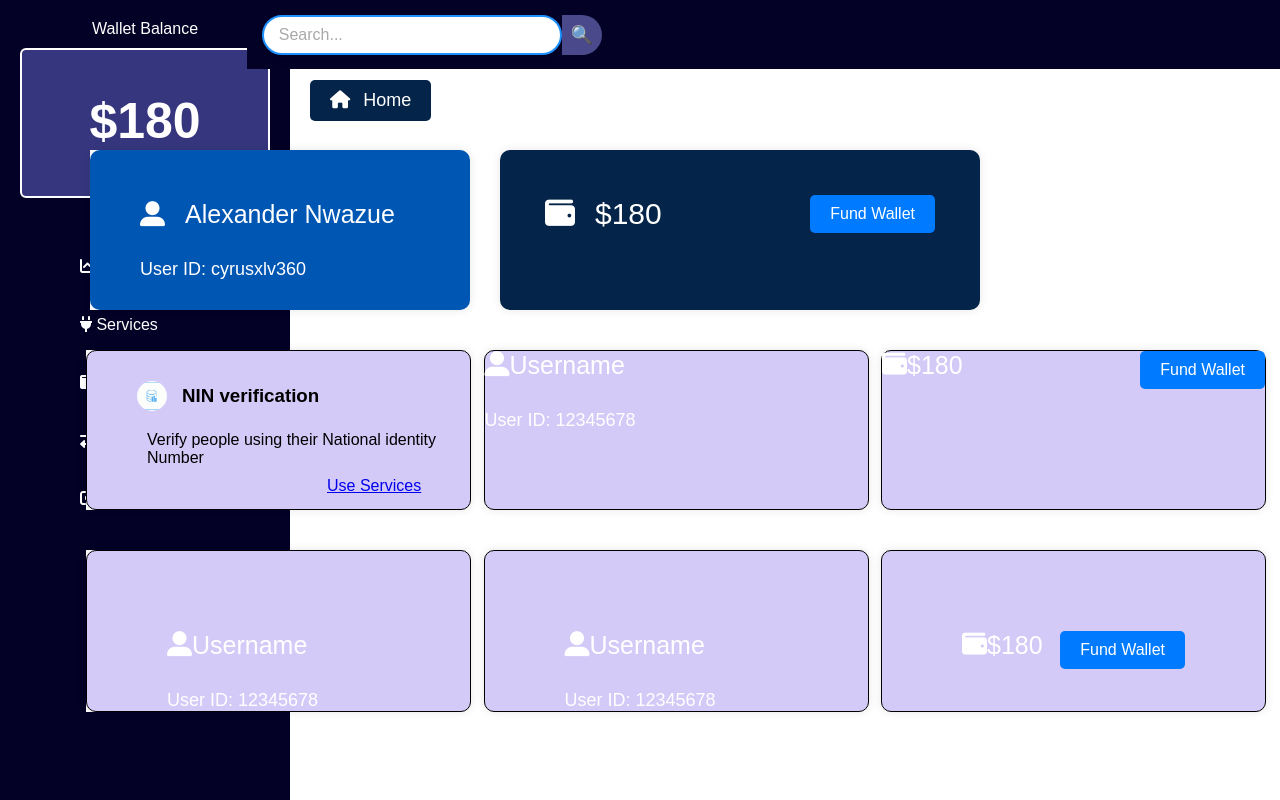
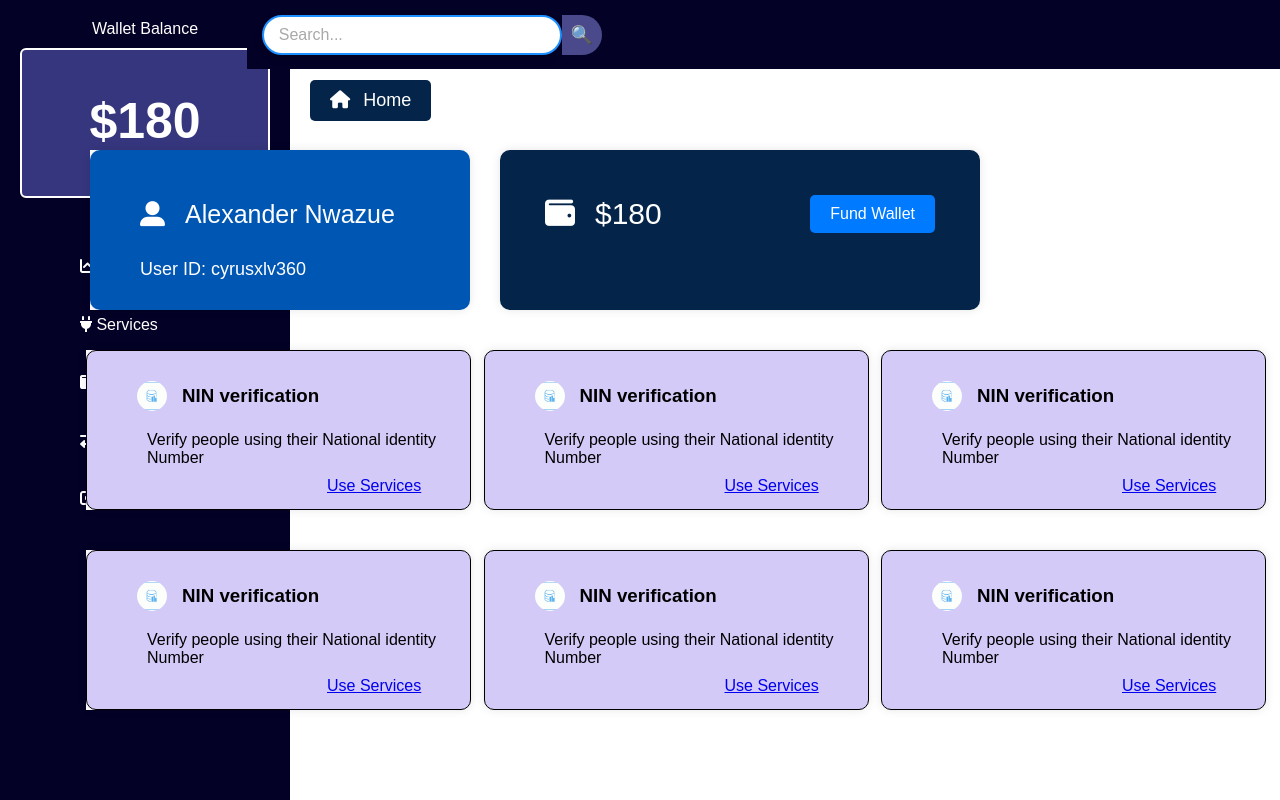
Before and after one commit to cyrusxlv/Data-Plug, a plain HTML site: page dashboard.html in a window 1280 px wide. Shown: the top 800 px of the page. Drawn offline with Linux system fonts and the light colour scheme.

Commit message:
edited all six cards

```diff
--- a/dashboard.html
+++ b/dashboard.html
@@ -64,47 +64,57 @@
             </div>
 
             <div class="box3">
-                <div class="box-header">
-                    <i class="fa-solid fa-user-large"></i>
-                    <span>Username</span>
+                <div class="box-header2">
+                    <img class="gen-img" src="./img/download (1).png" alt="">
+                    <h3 class="h3">NIN verification</h3>
                 </div>
-                <div class="box-content">
-                    <span>User ID: 12345678</span>
+                <div class="card-details">
+                    <p id="nin-details">Verify people using their National identity Number</p>
+                    <a href="#" class="amount-btn">Use Services</a>
                 </div>
             </div>
+
             <div class="box3">
-                <div class="box-header">
-                    <i class="fa-solid fa-wallet"></i>
-                    <span>$180</span>
-                    <button class="fund-button">Fund Wallet</button>
+                <div class="box-header2">
+                    <img class="gen-img" src="./img/download (1).png" alt="">
+                    <h3 class="h3">NIN verification</h3>
+                </div>
+                <div class="card-details">
+                    <p id="nin-details">Verify people using their National identity Number</p>
+                    <a href="#" class="amount-btn">Use Services</a>
+                </div>
             </div>
             </div>
         </div>
         <div class="box-container-3">
-            <div class="box4">
-                <div class="box-header">
-                    <i class="fa-solid fa-user-large"></i>
-                    <span>Username</span>
+            <div class="box3">
+                <div class="box-header2">
+                    <img class="gen-img" src="./img/download (1).png" alt="">
+                    <h3 class="h3">NIN verification</h3>
                 </div>
-                <div class="box-content">
-                    <span>User ID: 12345678</span>
+                <div class="card-details">
+                    <p id="nin-details">Verify people using their National identity Number</p>
+                    <a href="#" class="amount-btn">Use Services</a>
                 </div>
             </div>
-            <div class="box4">
-                <div class="box-header">
-                    <i class="fa-solid fa-user-large"></i>
-                    <span>Username</span>
+            <div class="box3">
+                <div class="box-header2">
+                    <img class="gen-img" src="./img/download (1).png" alt="">
+                    <h3 class="h3">NIN verification</h3>
                 </div>
-                <div class="box-content">
-                    <span>User ID: 12345678</span>
+                <div class="card-details">
+                    <p id="nin-details">Verify people using their National identity Number</p>
+                    <a href="#" class="amount-btn">Use Services</a>
                 </div>
             </div>
-            <div class="box4">
-                <div class="box-header">
-                    <i class="fa-solid fa-wallet"></i>
-                    <span>$180</span>
-                    <button class="fund-button">Fund Wallet</button>
+            <div class="box3">
+                <div class="box-header2">
+                    <img class="gen-img" src="./img/download (1).png" alt="">
+                    <h3 class="h3">NIN verification</h3>
                 </div>
+                <div class="card-details">
+                    <p id="nin-details">Verify people using their National identity Number</p>
+                    <a href="#" class="amount-btn">Use Services</a>
                 </div>
             </div>
 </body>
```
Lines whose indentation alone changed are shown as unchanged.
